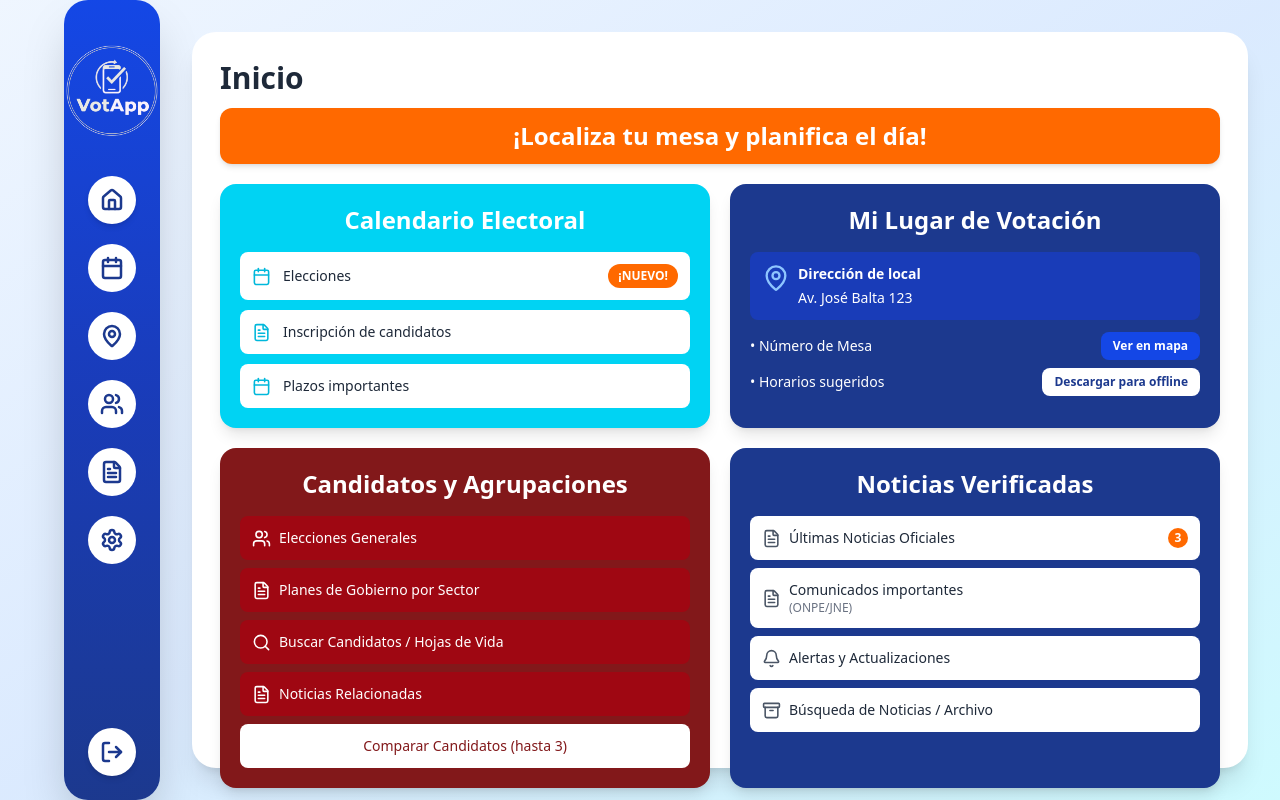
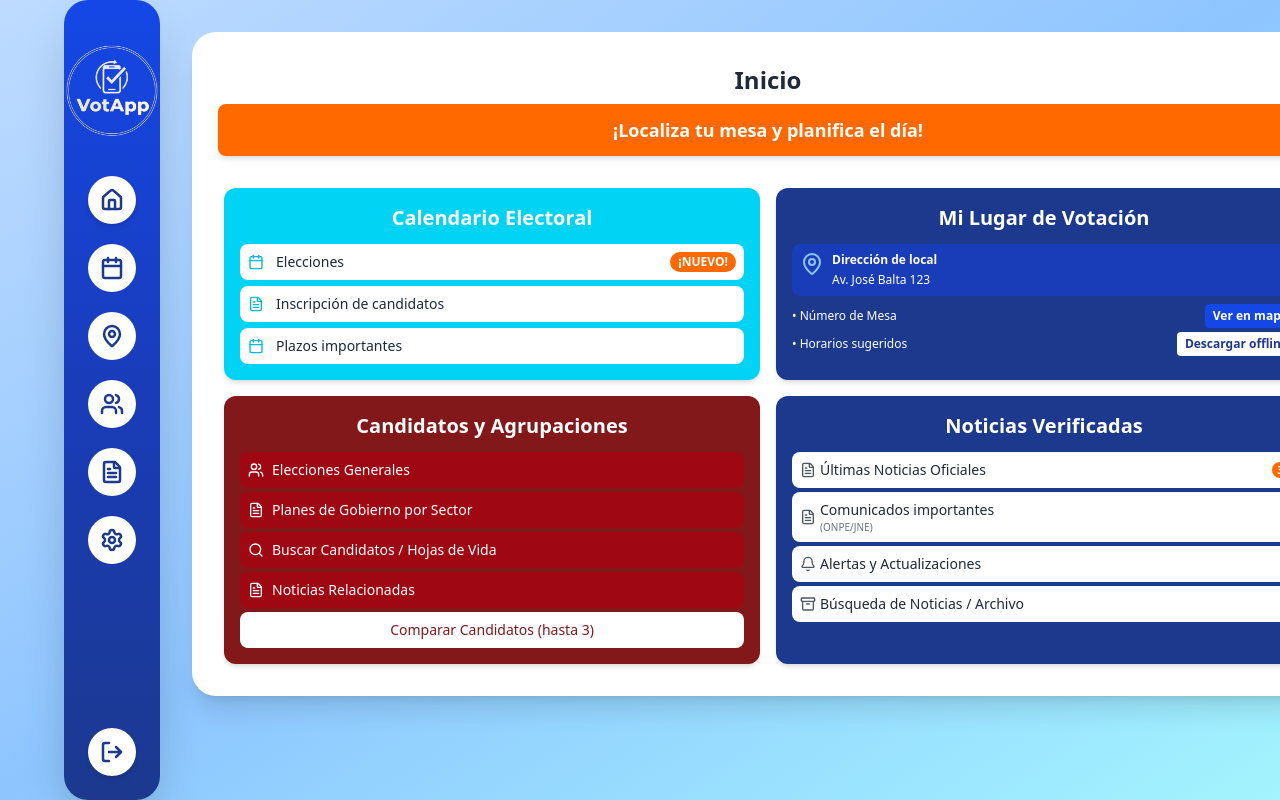
Before and after one commit to DevFran25/app-basica-react, a React (Vite) app: page /dashboard in a window 1280 px wide. Built offline with nearby package versions, Linux system fonts and the light colour scheme.

Commit message:
se actualizo dashboard

```diff
--- a/src/pages/Dashboard/Dashboard.jsx
+++ b/src/pages/Dashboard/Dashboard.jsx
@@ -10,29 +10,25 @@ import {
   MapPin,
 } from "lucide-react";
 
-// ==================== DASHBOARD PAGE ====================
 export default function Dashboard() {
   const [activeRoute, setActiveRoute] = useState("home");
+  const handleNavigate = (routeId) => setActiveRoute(routeId);
 
-  const handleNavigate = (routeId) => {
-    setActiveRoute(routeId);
-  };
-
-  // ======== HEADER ========
   const Header = ({ title }) => (
-    <div className="mb-5">
-      <h1 className="text-xl sm:text-2xl md:text-3xl font-bold text-gray-800 mb-3">
+    <div className="mb-4 w-full flex justify-center">
+      <div className="flex flex-col items-center">
+        <h1 className="text-lg sm:text-xl md:text-2xl font-bold text-gray-800 mb-2 text-center">
           {title}
         </h1>
-      <div className="bg-orange-500 text-white px-5 py-3 rounded-xl text-center shadow-md">
-        <h2 className="text-lg sm:text-xl md:text-2xl font-bold">
+        <div className="bg-orange-500 text-white rounded-lg shadow-md px-6 py-3 w-72 sm:w-96 md:w-[1100px] text-center">
+          <h2 className="text-sm sm:text-base md:text-lg font-bold">
             ¡Localiza tu mesa y planifica el día!
           </h2>
         </div>
       </div>
+    </div>
   );
 
-  // ======== CALENDARIO ELECTORAL ========
   const CalendarioElectoral = () => {
     const items = [
       { icon: Calendar, text: "Elecciones", badge: "¡NUEVO!" },
@@ -41,22 +37,22 @@ export default function Dashboard() {
     ];
 
     return (
-      <div className="bg-cyan-400 rounded-2xl p-4 sm:p-5 text-white shadow-lg">
-        <h2 className="text-xl sm:text-2xl font-bold mb-4 text-center">
+      <div className="bg-cyan-400 rounded-xl p-3 sm:p-4 text-white shadow-md">
+        <h2 className="text-lg sm:text-xl font-bold mb-3 text-center">
           Calendario Electoral
         </h2>
-        <div className="space-y-2.5">
+        <div className="space-y-1.5">
           {items.map((item, index) => (
             <div
               key={index}
-              className="bg-white rounded-lg p-3 text-gray-800 flex items-center justify-between hover:shadow-md transition-shadow cursor-pointer"
+              className="bg-white rounded-lg p-2 text-gray-800 flex items-center justify-between hover:shadow-sm transition-shadow cursor-pointer"
             >
               <div className="flex items-center space-x-2 sm:space-x-3">
-                <item.icon className="text-cyan-500" size={19} />
-                <span className="font-medium text-sm">{item.text}</span>
+                <item.icon className="text-cyan-500" size={16} />
+                <span className="font-medium text-xs sm:text-sm">{item.text}</span>
               </div>
               {item.badge && (
-                <span className="bg-orange-500 text-white text-xs px-2.5 py-1 rounded-full font-bold">
+                <span className="bg-orange-500 text-white text-xs px-2 py-0.5 rounded-full font-bold">
                   {item.badge}
                 </span>
               )}
@@ -67,39 +63,35 @@ export default function Dashboard() {
     );
   };
 
-  // ======== MI LUGAR DE VOTACIÓN ========
   const MiLugarVotacion = () => (
-    <div className="bg-blue-900 rounded-2xl p-4 sm:p-5 text-white shadow-lg">
-      <h2 className="text-xl sm:text-2xl font-bold mb-4 text-center">
+    <div className="bg-blue-900 rounded-xl p-3 sm:p-4 text-white shadow-md">
+      <h2 className="text-lg sm:text-xl font-bold mb-3 text-center">
         Mi Lugar de Votación
       </h2>
-      <div className="bg-blue-800 rounded-lg p-3 flex items-start space-x-2 mb-3">
-        <MapPin size={28} className="flex-shrink-0 text-blue-300" />
+      <div className="bg-blue-800 rounded-lg p-2 flex items-start space-x-2 mb-2">
+        <MapPin size={24} className="flex-shrink-0 text-blue-300" />
         <div>
-          <p className="font-semibold text-sm mb-1">Dirección de local</p>
-          <p className="text-sm">Av. José Balta 123</p>
+          <p className="font-semibold text-xs mb-1">Dirección de local</p>
+          <p className="text-xs">Av. José Balta 123</p>
         </div>
       </div>
-
-      <div className="space-y-2">
-        <div className="flex items-center justify-between text-sm">
+      <div className="space-y-1">
+        <div className="flex items-center justify-between text-xs">
           <span>• Número de Mesa</span>
-          <button className="bg-blue-700 hover:bg-blue-600 text-white px-3 py-1.5 rounded-lg text-xs font-semibold transition-colors">
+          <button className="bg-blue-700 hover:bg-blue-600 text-white px-2 py-1 rounded text-xs font-semibold transition-colors">
             Ver en mapa
           </button>
         </div>
-
-        <div className="flex items-center justify-between text-sm">
+        <div className="flex items-center justify-between text-xs">
           <span>• Horarios sugeridos</span>
-          <button className="bg-white text-blue-900 px-3 py-1.5 rounded-lg text-xs font-semibold hover:bg-gray-100 transition-colors">
-            Descargar para offline
+          <button className="bg-white text-blue-900 px-2 py-1 rounded text-xs font-semibold hover:bg-gray-100 transition-colors">
+            Descargar offline
           </button>
         </div>
       </div>
     </div>
   );
 
-  // ======== CANDIDATOS Y AGRUPACIONES ========
   const CandidatosAgrupaciones = () => {
     const sections = [
       { icon: Users, text: "Elecciones Generales" },
@@ -109,21 +101,21 @@ export default function Dashboard() {
     ];
 
     return (
-      <div className="bg-red-900 rounded-2xl p-4 sm:p-5 text-white shadow-lg">
-        <h2 className="text-xl sm:text-2xl font-bold mb-4 text-center">
+      <div className="bg-red-900 rounded-xl p-3 sm:p-4 text-white shadow-md">
+        <h2 className="text-lg sm:text-xl font-bold mb-3 text-center">
           Candidatos y Agrupaciones
         </h2>
-        <div className="space-y-2">
+        <div className="space-y-1">
           {sections.map((section, index) => (
             <button
               key={index}
-              className="w-full bg-red-800 hover:bg-red-700 rounded-lg p-3 text-left flex items-center space-x-2 transition-colors"
+              className="w-full bg-red-800 hover:bg-red-700 rounded-lg p-2 text-left flex items-center space-x-2 transition-colors text-xs sm:text-sm"
             >
-              <section.icon size={19} />
-              <span className="font-medium text-sm">{section.text}</span>
+              <section.icon size={16} />
+              <span className="font-medium">{section.text}</span>
             </button>
           ))}
-          <button className="w-full bg-white text-red-900 hover:bg-gray-100 rounded-lg p-3 text-center font-medium text-sm transition-colors">
+          <button className="w-full bg-white text-red-900 hover:bg-gray-100 rounded-lg p-2 text-center font-medium text-xs sm:text-sm transition-colors">
             Comparar Candidatos (hasta 3)
           </button>
         </div>
@@ -131,41 +123,36 @@ export default function Dashboard() {
     );
   };
 
-  // ======== NOTICIAS VERIFICADAS ========
   const NoticiasVerificadas = () => {
     const news = [
       { icon: FileText, text: "Últimas Noticias Oficiales", badge: 3 },
-      {
-        icon: FileText,
-        text: "Comunicados importantes",
-        subtitle: "(ONPE/JNE)",
-      },
+      { icon: FileText, text: "Comunicados importantes", subtitle: "(ONPE/JNE)" },
       { icon: Bell, text: "Alertas y Actualizaciones", badge: null },
       { icon: Archive, text: "Búsqueda de Noticias / Archivo", badge: null },
     ];
 
     return (
-      <div className="bg-blue-900 rounded-2xl p-4 sm:p-5 text-white shadow-lg">
-        <h2 className="text-xl sm:text-2xl font-bold mb-4 text-center">
+      <div className="bg-blue-900 rounded-xl p-3 sm:p-4 text-white shadow-md">
+        <h2 className="text-lg sm:text-xl font-bold mb-3 text-center">
           Noticias Verificadas
         </h2>
-        <div className="space-y-2">
+        <div className="space-y-1">
           {news.map((item, index) => (
             <button
               key={index}
-              className="w-full bg-white hover:bg-gray-50 rounded-lg p-3 text-left flex items-center justify-between transition-colors"
+              className="w-full bg-white hover:bg-gray-50 rounded-lg p-2 text-left flex items-center justify-between transition-colors text-xs sm:text-sm"
             >
-              <div className="flex items-center space-x-2">
-                <item.icon className="text-gray-600" size={19} />
+              <div className="flex items-center space-x-1">
+                <item.icon className="text-gray-600" size={16} />
                 <div className="text-gray-800">
-                  <span className="font-medium text-sm block">{item.text}</span>
+                  <span className="font-medium">{item.text}</span>
                   {item.subtitle && (
-                    <p className="text-xs text-gray-500">{item.subtitle}</p>
+                    <p className="text-[10px] text-gray-500">{item.subtitle}</p>
                   )}
                 </div>
               </div>
               {item.badge && (
-                <span className="bg-orange-500 text-white text-xs w-5 h-5 rounded-full flex items-center justify-center font-bold">
+                <span className="bg-orange-500 text-white text-[10px] w-4 h-4 rounded-full flex items-center justify-center font-bold">
                   {item.badge}
                 </span>
               )}
@@ -177,15 +164,16 @@ export default function Dashboard() {
   };
 
 return (
-    <div className="flex h-screen bg-gradient-to-br from-blue-50 via-blue-100 to-cyan-100 overflow-hidden">
-      {/* Sidebar */}
+  <div className="flex h-screen bg-gradient-to-br from-blue-200 via-blue-300 to-cyan-200 overflow-auto">
     <Sidebar activeRoute={activeRoute} onNavigate={handleNavigate} />
 
-      {/* Main Content */}
-      <main className="flex-1 p-4 sm:p-6 md:p-8 overflow-y-auto">
-        <div className="bg-white rounded-3xl shadow-xl p-5 sm:p-6 md:p-7 w-full h-full">
+    <main className="flex-1 p-4 sm:p-6 md:p-8 flex flex-col items-center gap-4">
+      {/* Card blanco que envuelve todo el contenido */}
+      <div className="bg-white rounded-3xl shadow-xl w-full max-w-6xl p-4 sm:p-6 md:p-8 flex flex-col items-center gap-4">
         <Header title="Inicio" />
-          <div className="grid grid-cols-1 lg:grid-cols-2 gap-4 sm:gap-5">
+
+        {/* Grid de 2 columnas */}
+        <div className="grid grid-cols-1 sm:grid-cols-2 gap-4 w-full">
           <CalendarioElectoral />
           <MiLugarVotacion />
           <CandidatosAgrupaciones />
@@ -195,4 +183,5 @@ export default function Dashboard() {
     </main>
   </div>
 );
+
 }
```
Lines whose indentation alone changed are shown as unchanged.
